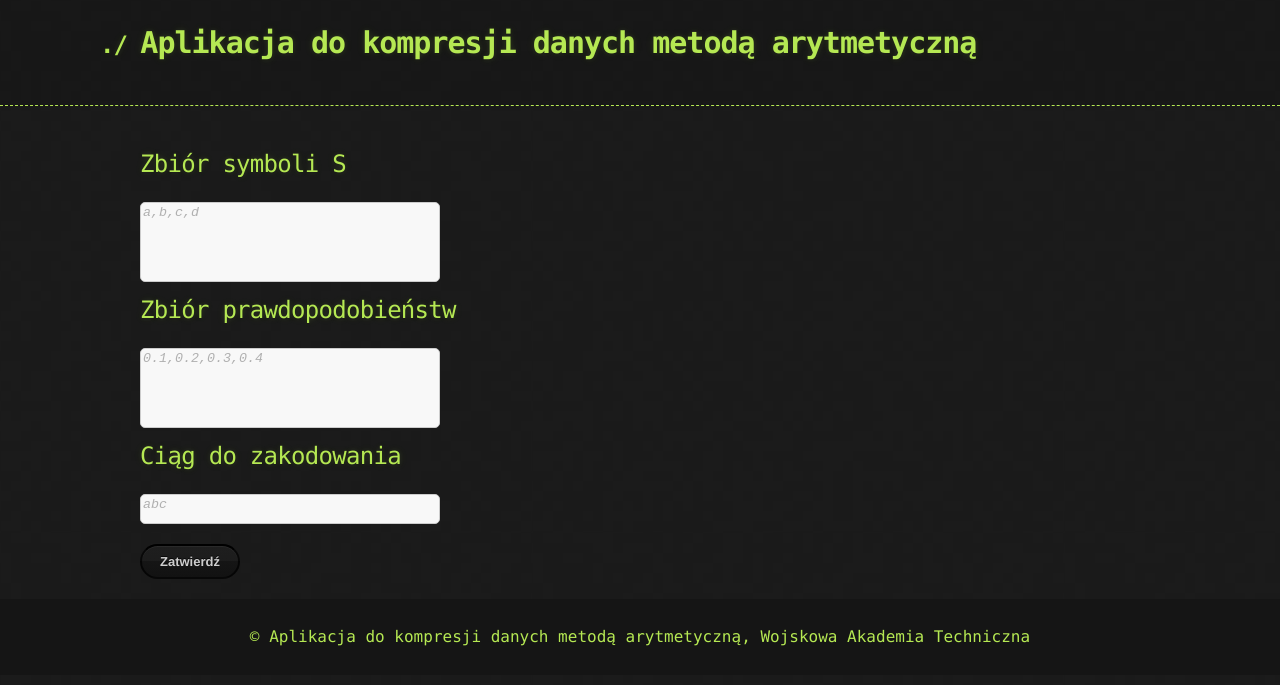
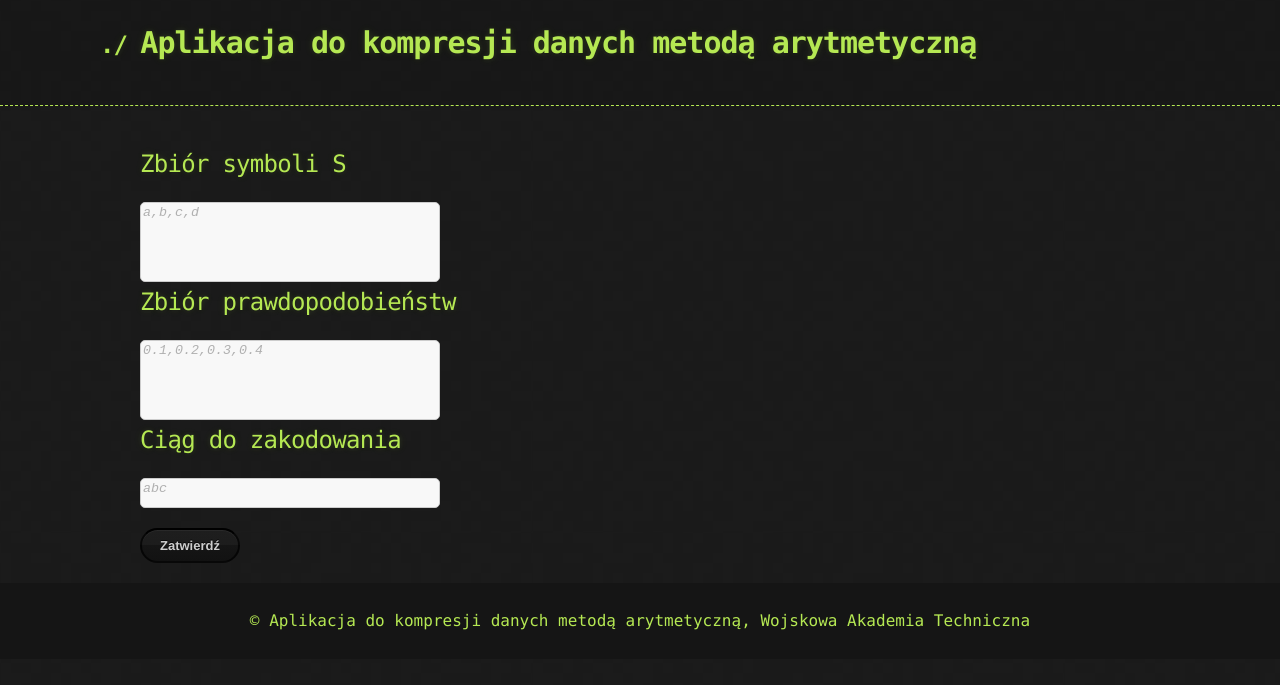
Before and after one commit to Mattheosq/compression-teaching-site, a Jekyll site: the page built from index.markdown, in a window 1280 px wide. Shown: the top 685 px of the page. Built offline with Jekyll 4.4.1, drawn with Linux system fonts in a browser that asks for light colours; the repository's description, which GitHub fills in, is left out.

Commit message:
Update custom.scss

```diff
--- a/_sass/custom.scss
+++ b/_sass/custom.scss
@@ -2,7 +2,7 @@
   position: relative;
   display: flex;
   align-items: center;
-  margin: 10px auto;
+  margin: 2px auto;
 }
 
 .result-box {
```
